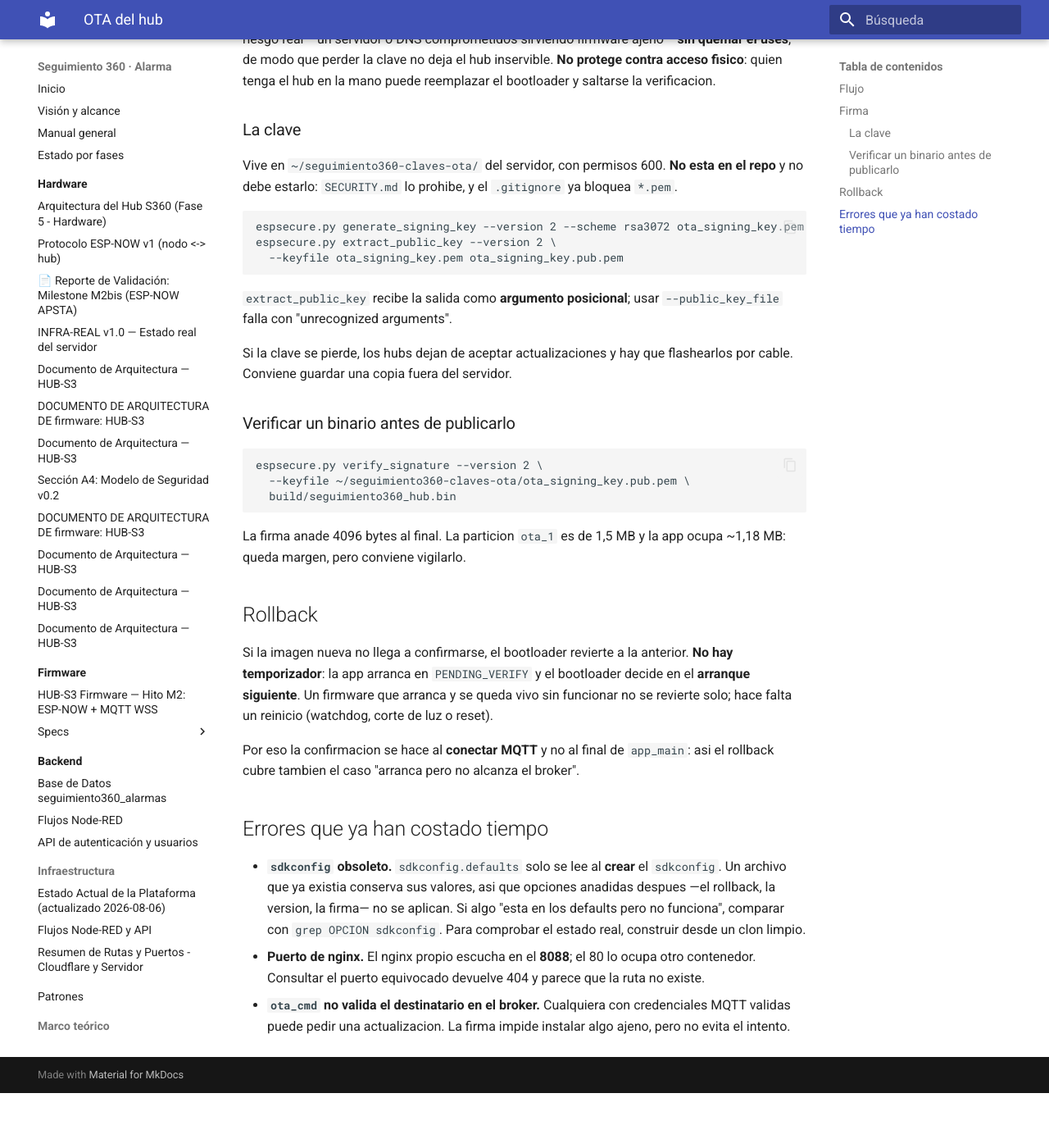
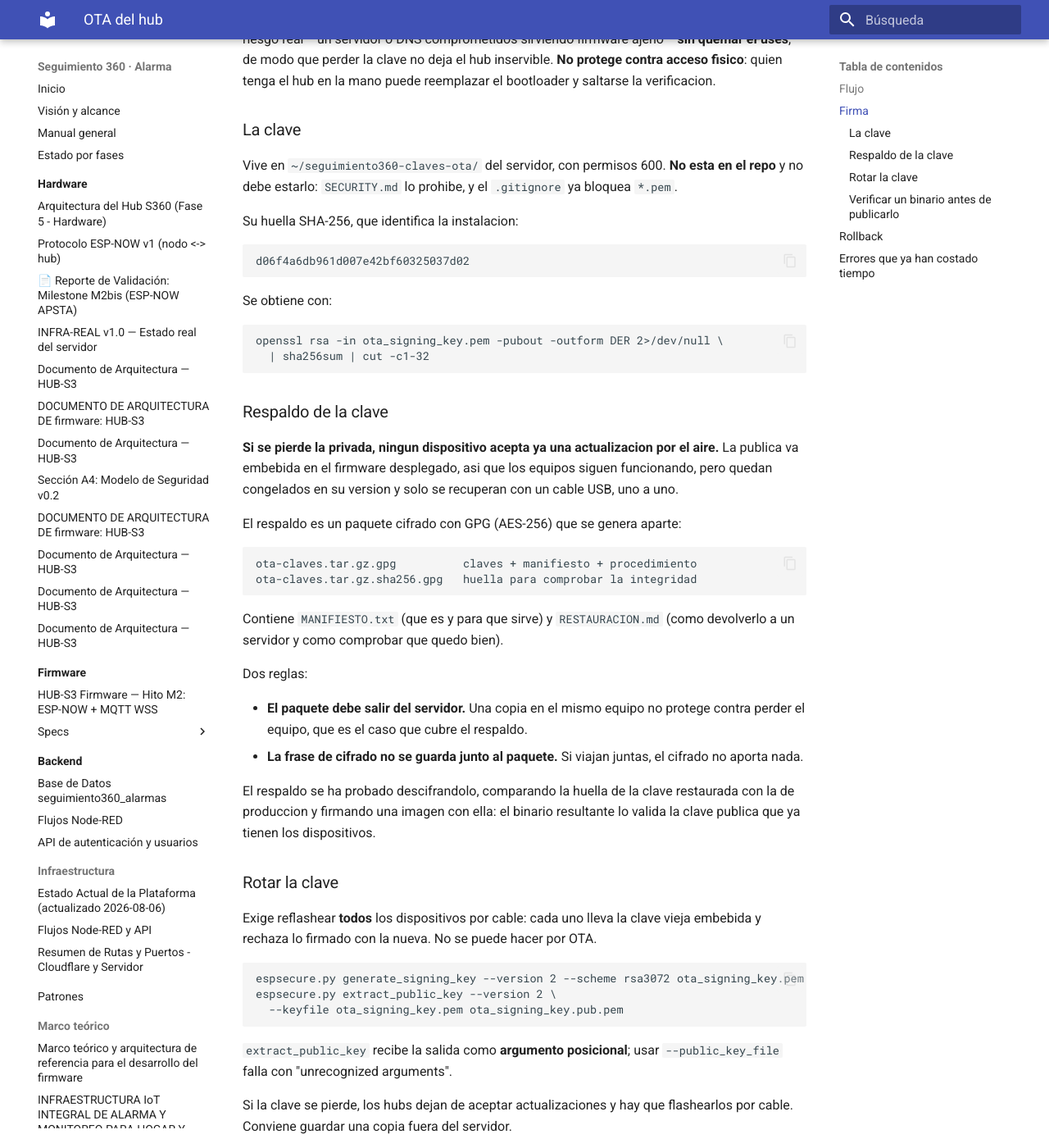
Before and after one commit to khalifa63/seguimiento360-alarma, an MkDocs documentation site: the page built from docs/firmware/ota.md, in a window 1280 px wide and 1400 px high, scrolled down 800 px. Shown: the whole window at 82% size. Built offline with MkDocs 1.6.1 and Material for MkDocs 9.7.7, drawn with Linux system fonts in a browser that asks for light colours; before the commit the page ends 2133 px from its top, so only the background shows below that.

Commit message:
docs: respaldo de la clave de firma OTA y rotacion
Si se pierde la clave privada, ningun dispositivo acepta ya una actualizacion
por el aire: la publica va embebida en el firmware desplegado, asi que los
equipos siguen funcionando pero quedan congelados en su version y solo se
recuperan con un cable USB, uno a uno.

Se documenta la huella que identifica la instalacion
(d06f4a6db961d007e42bf60325037d02), el paquete cifrado con GPG, las dos
reglas del respaldo (debe salir del servidor; la frase no viaja con el
paquete) y el procedimiento de rotacion, que exige reflashear todo por cable.

```diff
--- a/docs/firmware/ota.md
+++ b/docs/firmware/ota.md
@@ -39,6 +39,46 @@
 Vive en `~/seguimiento360-claves-ota/` del servidor, con permisos 600. **No
 esta en el repo** y no debe estarlo: `SECURITY.md` lo prohibe, y el
 `.gitignore` ya bloquea `*.pem`.
+
+Su huella SHA-256, que identifica la instalacion:
+
+    d06f4a6db961d007e42bf60325037d02
+
+Se obtiene con:
+
+    openssl rsa -in ota_signing_key.pem -pubout -outform DER 2>/dev/null \
+      | sha256sum | cut -c1-32
+
+### Respaldo de la clave
+
+**Si se pierde la privada, ningun dispositivo acepta ya una actualizacion por
+el aire.** La publica va embebida en el firmware desplegado, asi que los
+equipos siguen funcionando, pero quedan congelados en su version y solo se
+recuperan con un cable USB, uno a uno.
+
+El respaldo es un paquete cifrado con GPG (AES-256) que se genera aparte:
+
+    ota-claves.tar.gz.gpg          claves + manifiesto + procedimiento
+    ota-claves.tar.gz.sha256.gpg   huella para comprobar la integridad
+
+Contiene `MANIFIESTO.txt` (que es y para que sirve) y `RESTAURACION.md` (como
+devolverlo a un servidor y como comprobar que quedo bien).
+
+Dos reglas:
+
+- **El paquete debe salir del servidor.** Una copia en el mismo equipo no
+  protege contra perder el equipo, que es el caso que cubre el respaldo.
+- **La frase de cifrado no se guarda junto al paquete.** Si viajan juntas, el
+  cifrado no aporta nada.
+
+El respaldo se ha probado descifrandolo, comparando la huella de la clave
+restaurada con la de produccion y firmando una imagen con ella: el binario
+resultante lo valida la clave publica que ya tienen los dispositivos.
+
+### Rotar la clave
+
+Exige reflashear **todos** los dispositivos por cable: cada uno lleva la clave
+vieja embebida y rechaza lo firmado con la nueva. No se puede hacer por OTA.
 
     espsecure.py generate_signing_key --version 2 --scheme rsa3072 ota_signing_key.pem
     espsecure.py extract_public_key --version 2 \
```
